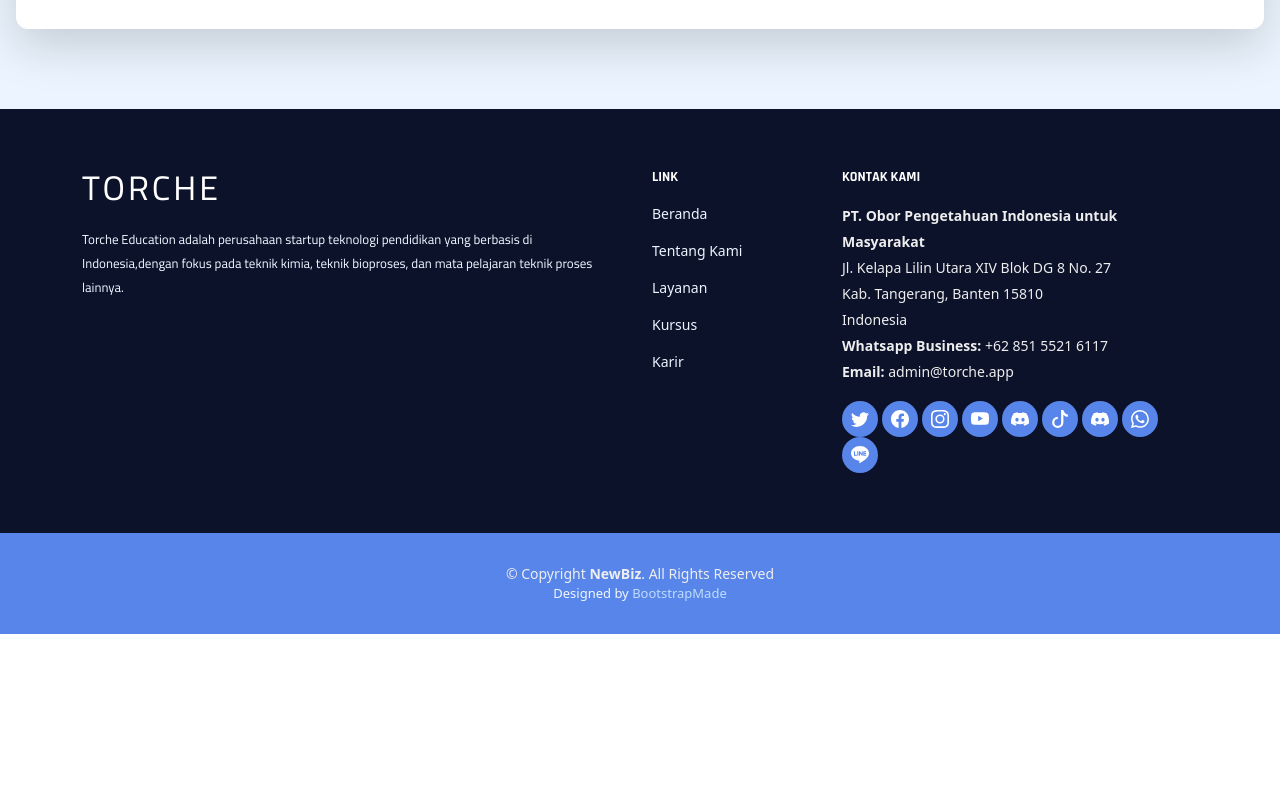
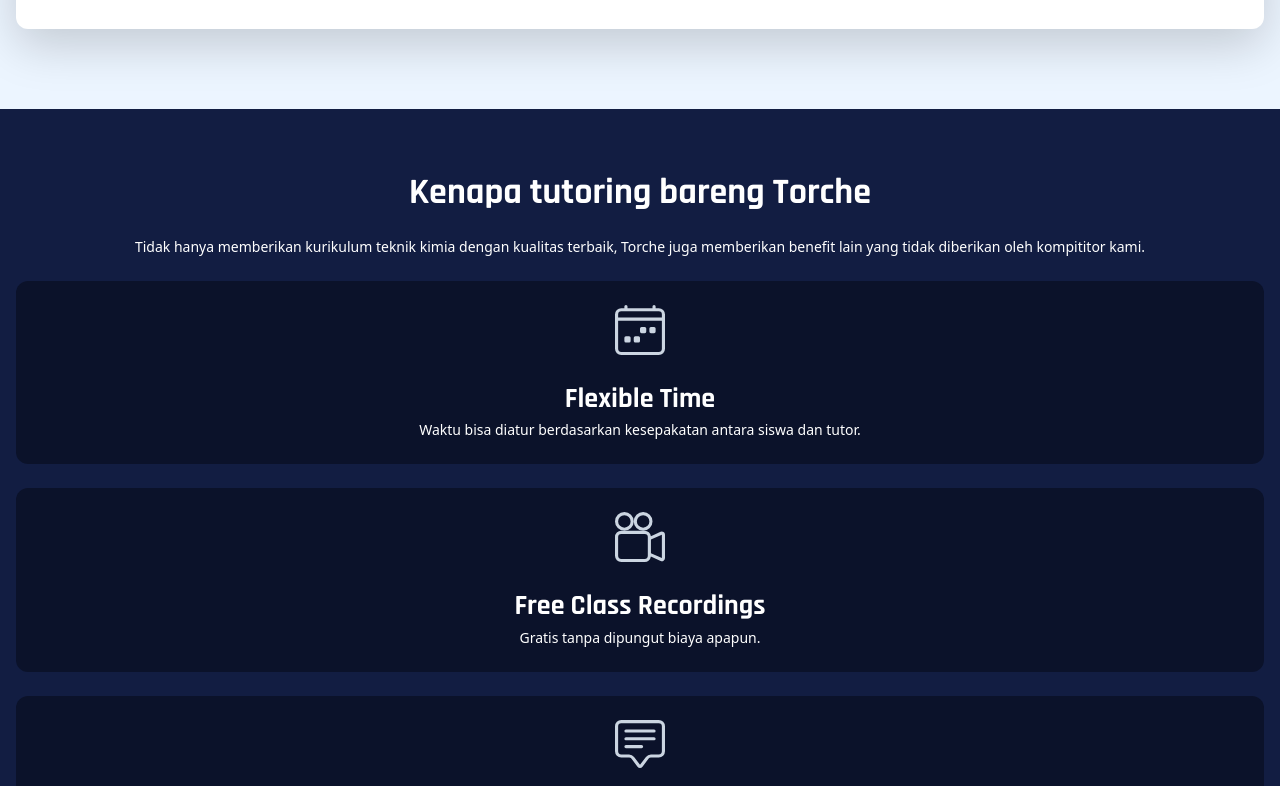
Before and after one commit to albugowy15/torche-mern, a Next.js app: page / in a window 1280 px wide. Shown: the part 3094-3880 px from the top of the page. Before the commit the page ends 3728 px from the top, so only its background shows below. Built offline with nearby package versions, Linux system fonts and the light colour scheme.

Commit message:
add services and benefits

```diff
--- a/src/modules/home/page/HomePage.tsx
+++ b/src/modules/home/page/HomePage.tsx
@@ -1,6 +1,7 @@
 import HeroSection from "../components/HeroSection";
 import Profile from "../components/Profile";
 import Services from "../components/Services";
+import Tutoring from "../components/Tutoring";
 
 export default function HomePage() {
 	return (
@@ -8,6 +9,7 @@
 			<HeroSection />
 			<Profile />
 			<Services />
+			<Tutoring />
 		</>
 	);
 }
```
